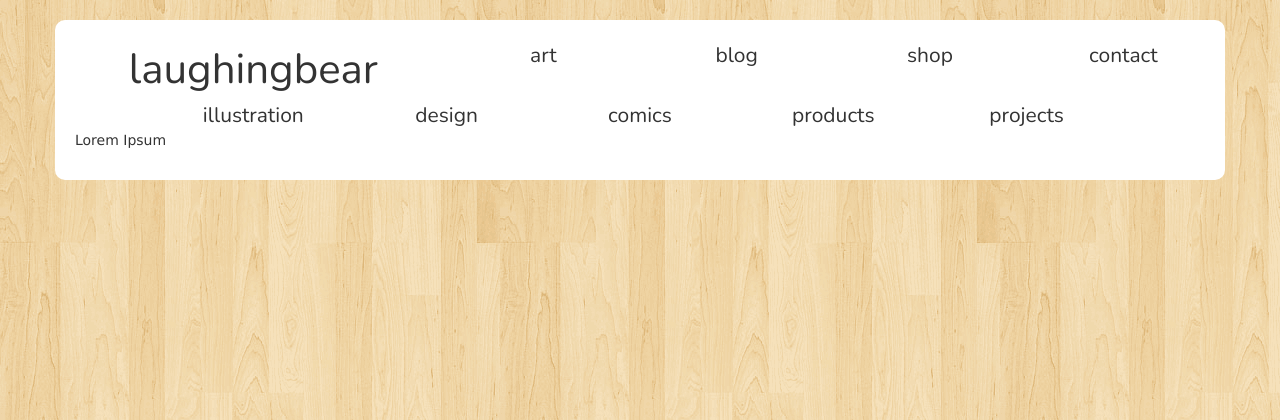
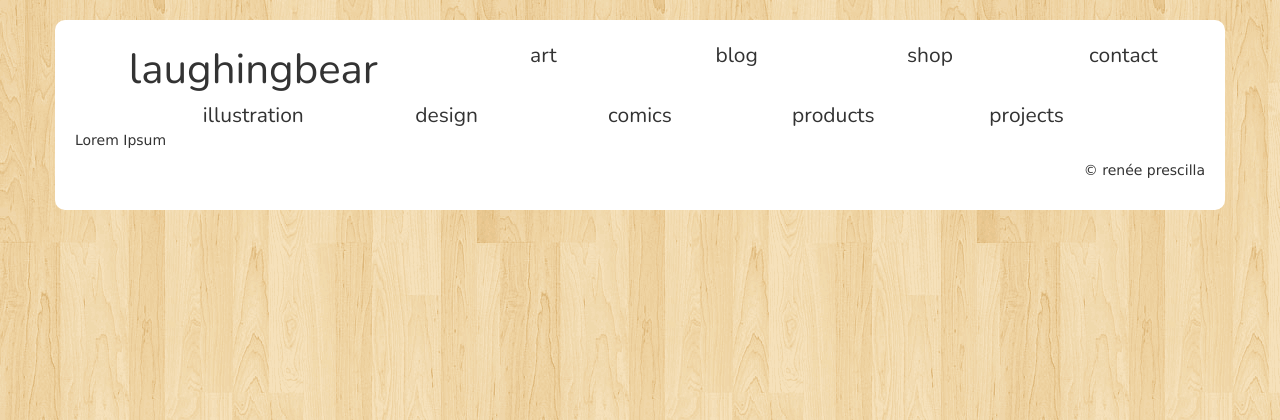
Before and after one commit to bearwithglasses/website, a PHP site: page /art.php in a window 1280 px wide. Shown: the top 420 px of the page. Run offline with PHP 8.4, Linux system fonts and the light colour scheme.

Commit message:
Copyright in footer added

```diff
--- a/assets/css/laughingbear.css
+++ b/assets/css/laughingbear.css
@@ -32,3 +32,7 @@ body {
 #template-laughingbear > .menu > .mainTitle {
 	font-size: 2.0em;
 }
+
+#template-laughingbear > .copyright {
+	text-align: right;
+}
--- a/parts/footer.php
+++ b/parts/footer.php
@@ -1,3 +1,4 @@
+<p class="copyright">&copy; ren&eacute;e prescilla</p>
 </div>
 </div>
 </body>
```
